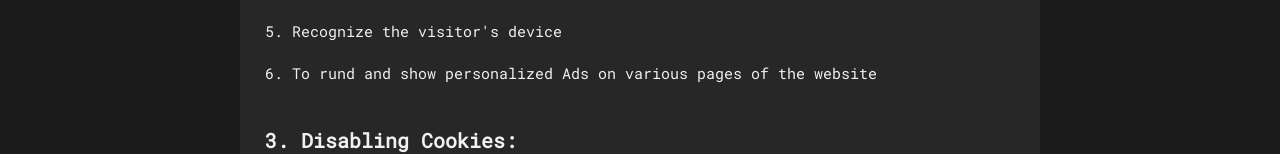
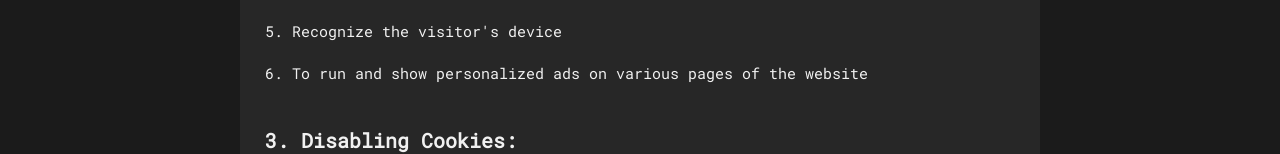
Before and after one commit to IllSmithDa/ironcode7, a React (Vite) app: page /cookies in a window 1280 px wide. Shown: the part 849-1003 px from the top of the page. Built offline with nearby package versions, Linux system fonts and the light colour scheme; no server answers.

Commit message:
type fix

```diff
--- a/src/pages/FooterLinkPages/Cookies.tsx
+++ b/src/pages/FooterLinkPages/Cookies.tsx
@@ -70,7 +70,7 @@ export default function Cookies() {
               mt-[2rem]
             `}
           >
-            <p>6. To rund and show personalized Ads on various pages of the website</p>
+            <p>6. To run and show personalized ads on various pages of the website</p>
           </li>
         </ul>
         <h3
```
